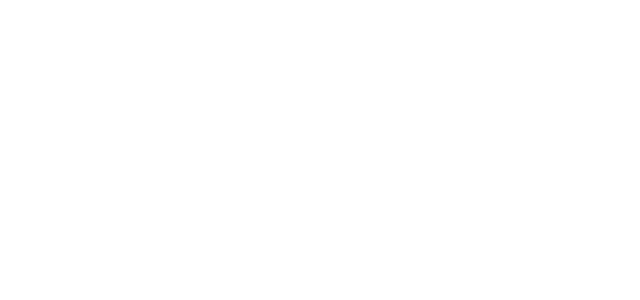
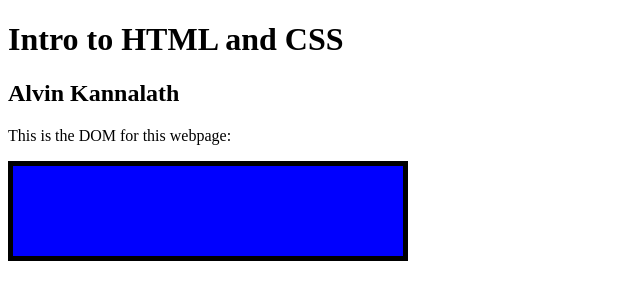
Before and after one commit to DS4200-S23-Class/ic-02-akannalath11, a plain HTML site: page index.html in a window 1280 px wide. Shown: the whole page, without its empty margins (0-640 px from the left). Drawn offline with Linux system fonts and the light colour scheme.

Commit message:
ic-02 done

```diff
--- a/index.html
+++ b/index.html
@@ -3,10 +3,22 @@
 
 <head>
     <meta charset=utf-8/>
+    <title>ic-02</title>
 </head>
 
+<body>
+    <h1>Intro to HTML and CSS</h1>
 
-<body>
+    <h2>Alvin Kannalath</h2>
+
+    <div id="div1" class="container">
+        <p>
+            This is the DOM for this webpage:
+        </p>
+    </div>
+    <div id="div2 class="container>
+        <svg width="400" height="100"><rect width="400" height="100" style="fill:rgb(0,0,255);stroke-width:10;stroke:rgb(0,0,0)" /></svg>
+    </div>
 
 
 </body>
```
